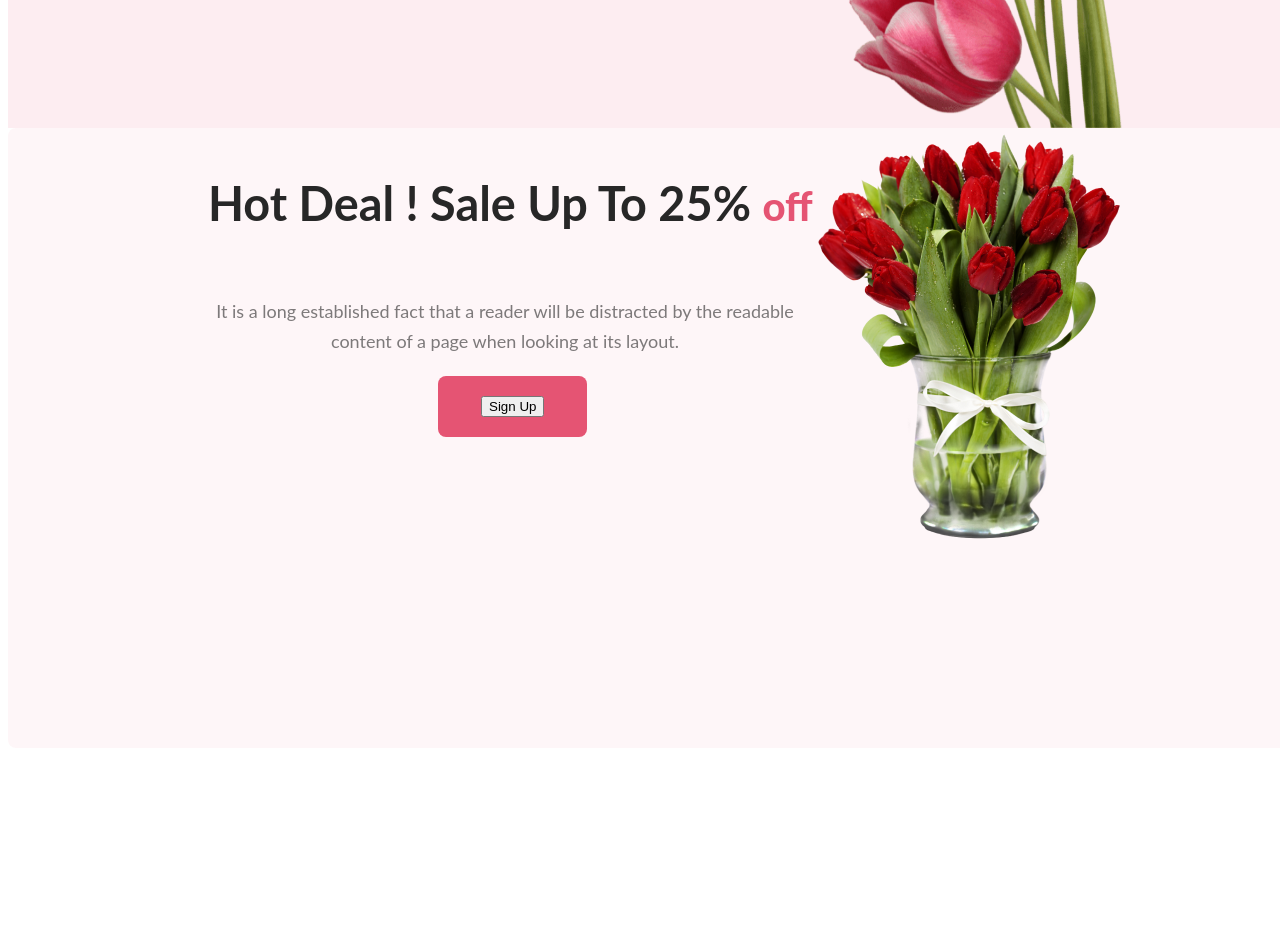
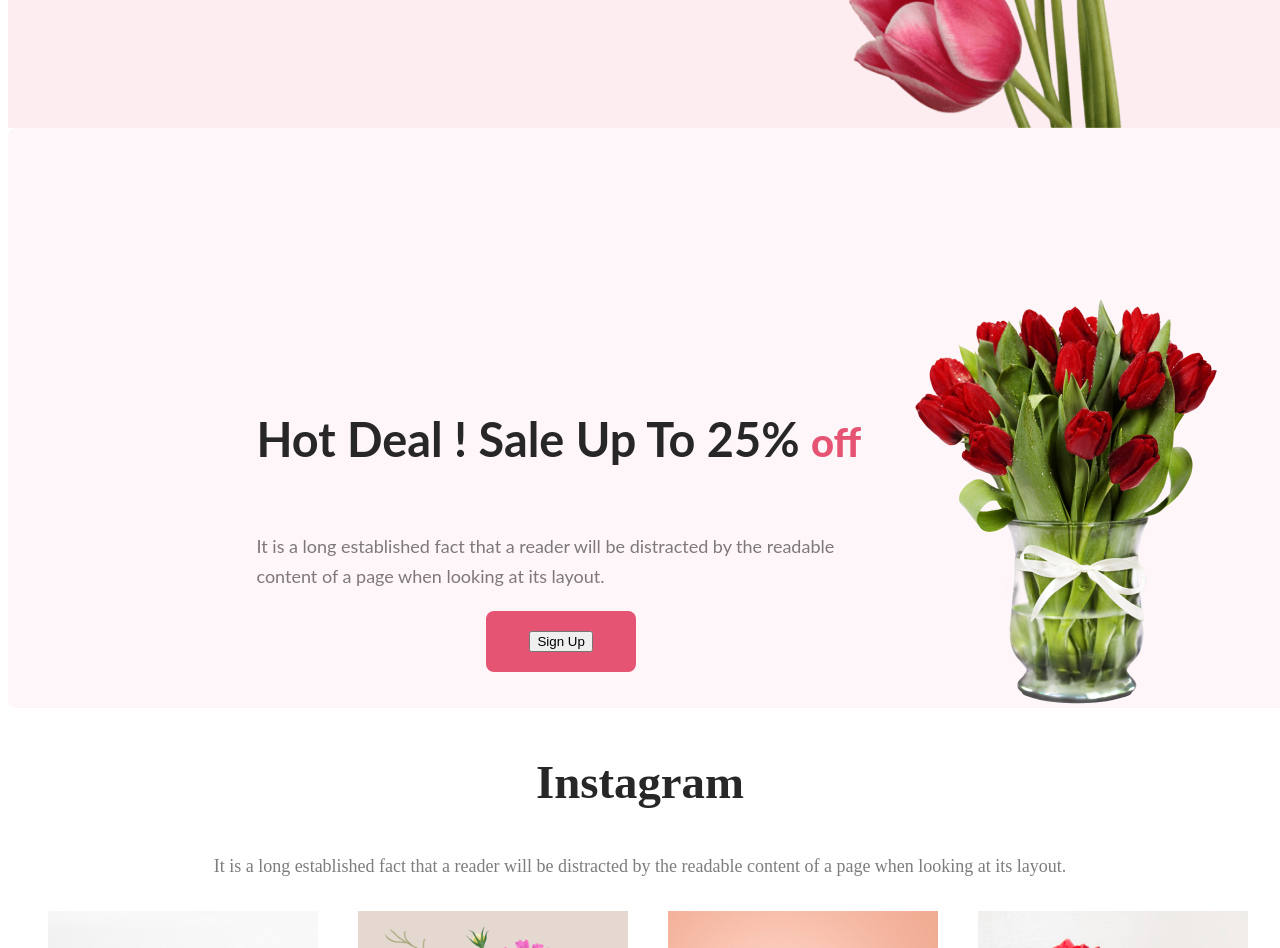
Before and after one commit to Mabrur-khalid/flower-shop-assignment, a plain HTML site: page index.html in a window 1280 px wide. Shown: the part 680-1628 px from the top of the page. Before the commit the page ends 1436 px from the top, so only its background shows below. Drawn offline with Linux system fonts and the light colour scheme.

Commit message:
done instagram part

```diff
--- a/index.html
+++ b/index.html
@@ -13,20 +13,94 @@
         <p class="headp">It is a long established fact that a reader will be distracted by the readable content of a page when looking at its layout. The point of using Lorem Ipsum is that it has a more-or-less normal distribution of letters.</p>
         <button class="btn">Shop Now</button>
     </div>
-        <img class="headimg" src="/Flower Asset/pngwing 10.png" alt="">
+        <img class="headimg" src="Flower Asset/pngwing 10.png" alt="">
     </div>
     </header>
 
     <main>
+
+
         <div class="mainbg">
-            <div> <div class="mainhd"><h3>Hot Deal ! Sale Up To 25% <span class="offclr" >off</span></h3>  </div>
-            <div class="mainp"><p>It is a long established fact that a reader will be distracted by the readable content of a page when looking at its layout.</p></div>
-            <div class="mainbtn"><button>Sign Up</button></div>
+            <div class="mainbl">
+                 <div class="mainhd"><h3>Hot Deal ! Sale Up To 25% <span class="offclr" >off</span></h3>
+                 </div>
+            <div class="mainp">
+                <p>It is a long established fact that a reader will be distracted by the readable content of a page when looking at its layout.</p>
+            </div>
+            <div class="mainbtn">
+                <button>Sign Up</button>
+            </div>
+        </div>
+        <div class="mainimg"><img src="Flower Asset/pngwing 8.png" alt=""></div>
+    </div>
+
+
+    <div>
+        <div class="insta-title">
+            <h3>Instagram</h3>
+        </div>
+        <div class="insta-para">
+            <p>It is a long established fact that a reader will be distracted by the readable content of a page when looking at its layout.</p>
+        </div>
+        <div class="insta-img">
+            <ul><img width="270px" src="Flower Asset/Rectangle 3.png" alt=""></ul>
+            <ul><img width="270px" src="Flower Asset/Rectangle 4.png" alt=""></ul>
+            <ul><img width="270px" src="Flower Asset/Rectangle 5.png" alt=""></ul>
+            <ul><img width="270px" src="Flower Asset/Rectangle 6.png" alt=""></ul>
         </div>
 
-        <div><img src="/Flower Asset/pngwing 8.png" alt=""></div>
+
+
     </div>
-    </div>
+
+
+
+
+
+
+
+
+
+
+
+
+
+
+
+
+
+
+
+
+
+
+
+
+
+
+
+
+
+
+
+
+
+
+
+
+
+
+
+
+
+
+
+
+
+
+
+
+
 
     </main>
 
--- a/style/flowershop.css
+++ b/style/flowershop.css
@@ -66,10 +66,8 @@ margin-bottom: 5px;
 .mainp{
     display: flex;
 width: 594px;
-flex-direction: column;
-flex-shrink: 0;
 color: rgba(39, 39, 39, 0.60);
-text-align: center;
+text-align: left;
 font-family: Lato;
 font-size: 18px;
 font-style: normal;
@@ -104,19 +102,48 @@ background: #E55473;
 
 }
 .mainbg{
-    width: 1300px;
-height: 620px;
+width: 1300px;
+height: 580px;
 border-radius: 8px;
 background: rgba(229, 84, 115, 0.05);
 display: flex;
+
+align-items: center;
+justify-content: space-evenly;
 }
 
-.mainimg{width: 350px;
-    height: 200px;
+ .mainimg{width: 350px;
+    height: 300px;
     margin-top: 50px;
-    margin-left: 60
-    0px;
+    /* padding-top: 100px; */
+
 }
-.maindis{
+/* .maindis{
     display: flex;
+    margin-top: 100px;
+
+} */
+.mainbl{
+    padding-top: 200px;
 }
+
+/* Instagram part */
+
+.insta-title{
+    color: #272727;
+    text-align: center;
+    font-size: 40px;
+    font-weight: 800;
+}
+.insta-para{
+    color: rgba(39, 39, 39, 0.60);
+    text-align: center;
+    font-size: 18px;
+    font-weight: 400;
+}
+.insta-img{
+    display: flex;
+    width: 1300px;
+    height: 4867px;
+    background: #FFF;
+}
```
Also changed, not shown: Flower Asset/Rectangle 3.png (renamed from Flower Asset/Flower 01.png).
